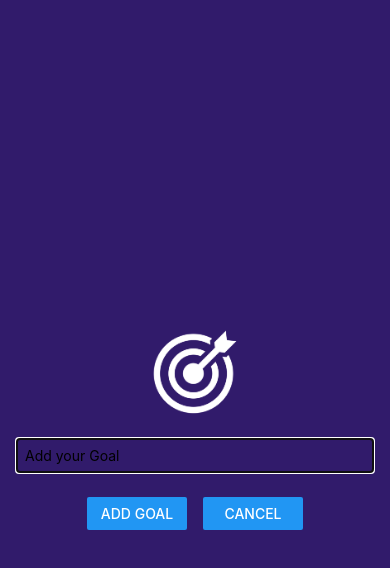
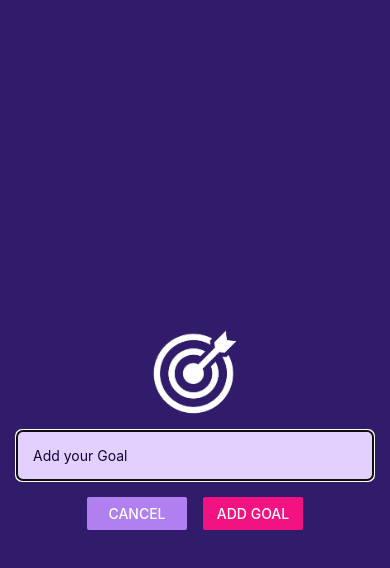
Before and after one commit to khan-yaseen/react-native-course, a React Native app: screen / in a window 390 px wide. Both pictures are taken after a click on the button "ADD NEW GOAL". Shown: the top 568 px of the page. Built offline with nearby package versions, Linux system fonts and the light colour scheme.

Commit message:
finishing touches

```diff
--- a/App.js
+++ b/App.js
@@ -1,5 +1,7 @@
 import { useState } from 'react';
 import { StyleSheet, View, FlatList, Button } from 'react-native';
+import { StatusBar } from 'expo-status-bar';
+
 import GoalItem from './components/GoalItem';
 import GoalInput from './components/GoalInput'
 
@@ -28,8 +30,10 @@
 
 
   return (
+    <>
+      <StatusBar style="light" />
       <View style={styles.appContainer}>
-      <Button title='Add New Goal' color='#5e0acc' onPress={startAddNewGoalHandler} />
+        <Button title='Add New Goal' color="#a065ec" onPress={startAddNewGoalHandler} />
         {modalIsVisible && <GoalInput visible={modalIsVisible} onAddGoal={addGoalHandler} onCancel={endAddNewGoalHandler} />}
         <View style={styles.goalsContainer}>
           <FlatList
@@ -48,13 +52,14 @@
           />
         </View>
       </View>
+    </>
   );
 }
 
 const styles = StyleSheet.create({
   appContainer: {
     flex: 1,
-    paddingTop: 50,
+    paddingTop: 55,
     paddingHorizontal: 16
   },
   goalsContainer: {
--- a/app.json
+++ b/app.json
@@ -5,6 +5,7 @@
     "version": "1.0.0",
     "orientation": "portrait",
     "icon": "./assets/icon.png",
+    "backgroundColor": "#1e085a",
     "userInterfaceStyle": "light",
     "splash": {
       "image": "./assets/splash.png",
--- a/components/GoalInput.js
+++ b/components/GoalInput.js
@@ -25,10 +25,10 @@
                 />
                 <View style={styles.buttonContainer}>
                     <View style={styles.button}>
-                        <Button title='Add Goal' onPress={addGoalHandler} />
+                        <Button title='Cancel' onPress={props.onCancel} color="#b180f0" />
                     </View>
                     <View style={styles.button}>
-                        <Button title='Cancel' onPress={props.onCancel} />
+                        <Button title='Add Goal' onPress={addGoalHandler} color="#f31282" />
                     </View>
                 </View>
             </View>
@@ -53,9 +53,11 @@
     },
     textInput: {
         borderWidth: 1,
-        borderColor: '#cccccc',
-        padding: 8,
-        margin: 8,
+        borderColor: '#e4d0ff',
+        backgroundColor: '#e4d0ff',
+        color: '#120438',
+        borderRadius: 6,
+        padding: 16,
         width: '100%'
     },
     buttonContainer: {
```
Lines whose indentation alone changed are shown as unchanged.
